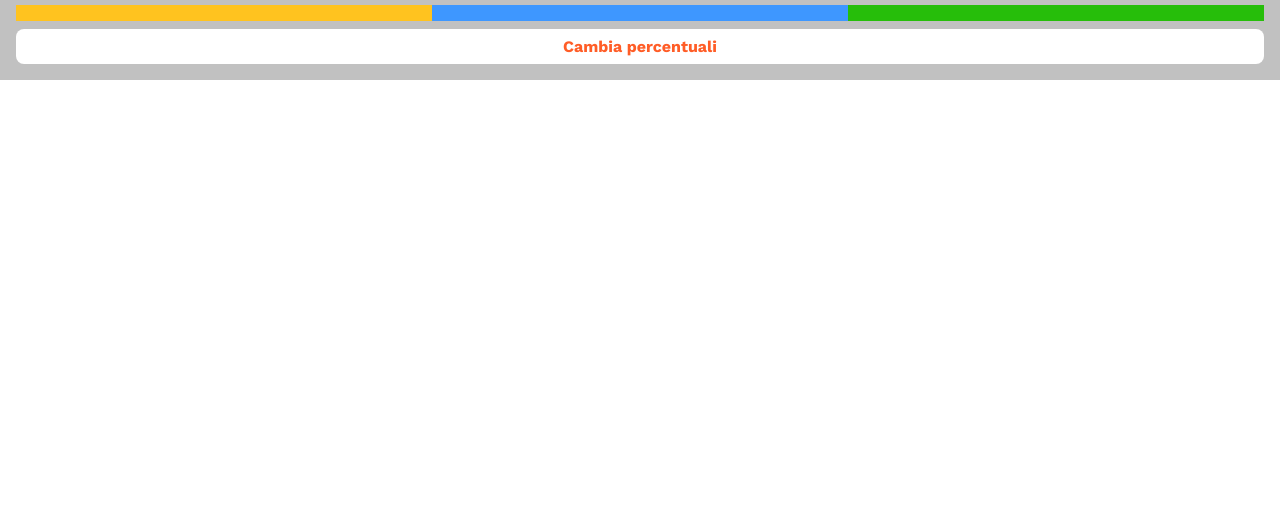
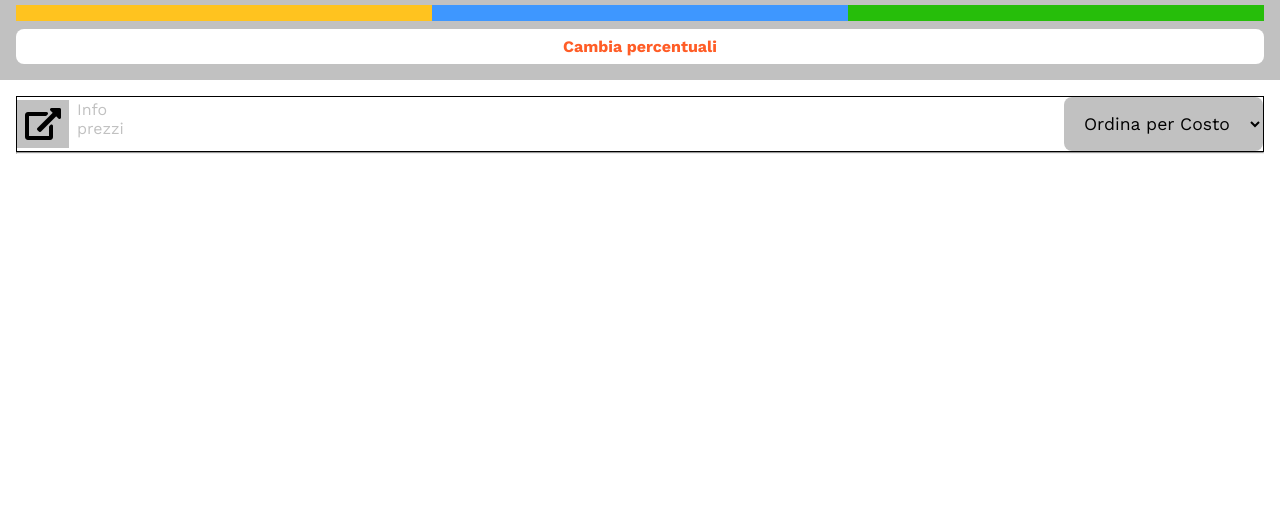
Before and after one commit to alainmateso/codeland, a plain HTML site: page index.html in a window 1280 px wide. Shown: the part 288-800 px from the top of the page. Drawn offline with nearby package versions, Linux system fonts and the light colour scheme.

Commit message:
add select row section

```diff
--- a/index.html
+++ b/index.html
@@ -41,7 +41,7 @@
             I costi chilometrici relativi alle auto provate dal 2016 ad oggi. <span class="orange-text bold">Più info</span>
         </div>
     </div>
-    <section class="col gap-2 middle-section">
+    <section class="col gap-2 middle-section bg-gray">
         <div class="col">
             <div class="text-center uppercase small-padding">
                 <p>Costi calcolati</p>
@@ -71,6 +71,23 @@
             Cambia percentuali
         </div>
     </section>
+    <section class="cars-section bg-white">
+            <div class="info-row row test">
+                <div class="row gap-2">
+                   <i class="fas fa-external-link-alt fa-2x bg-gray small-padding"></i>
+                <div class="col">
+                    <p class="text-gray">Info</p>
+                    <p class="text-gray">prezzi</p>
+                </div>
+                </div>
+                <div class="">
+                    <select name="" id="" class="bg-gray">
+                        <option value="">Ordina per Costo</option>
+                    </select>
+                </div>
+            </div>
+        <hr>
+    </section>
     <footer></footer>
 </body>
 </html>
--- a/styles/style.css
+++ b/styles/style.css
@@ -51,6 +51,9 @@ body {
 .bg-white{
     background-color: var(--white);
 }
+.text-gray{
+    color: var(--gray);
+}
 .text-yellow{
     color: var(--yellow);
 }
@@ -65,6 +68,9 @@ body {
 }
 .uppercase{
     text-transform: uppercase;
+}
+.bg-gray{
+    background-color: var(--gray);
 }
 .bg-yellow{
     background-color: var(--yellow);
@@ -136,8 +142,7 @@ body {
 	line-height: 0.8;
 	padding: 0.8rem 0;
 }
-.middle-section {
-	background-color: var(--gray);
+.middle-section, .cars-section {
 	padding: 1rem;
 }
 
@@ -162,7 +167,13 @@ body {
     font-size: 1rem;
     color: var(--gray);
 }
-
-.color-bar .first{
-
+.info-row{
+    justify-content: space-between;
+    align-items: center;
 }
+.info-row select{
+    border: none;
+    padding: 1rem;
+    border-radius: 0.5rem;
+    font-size: 1.1rem;
+}
```
